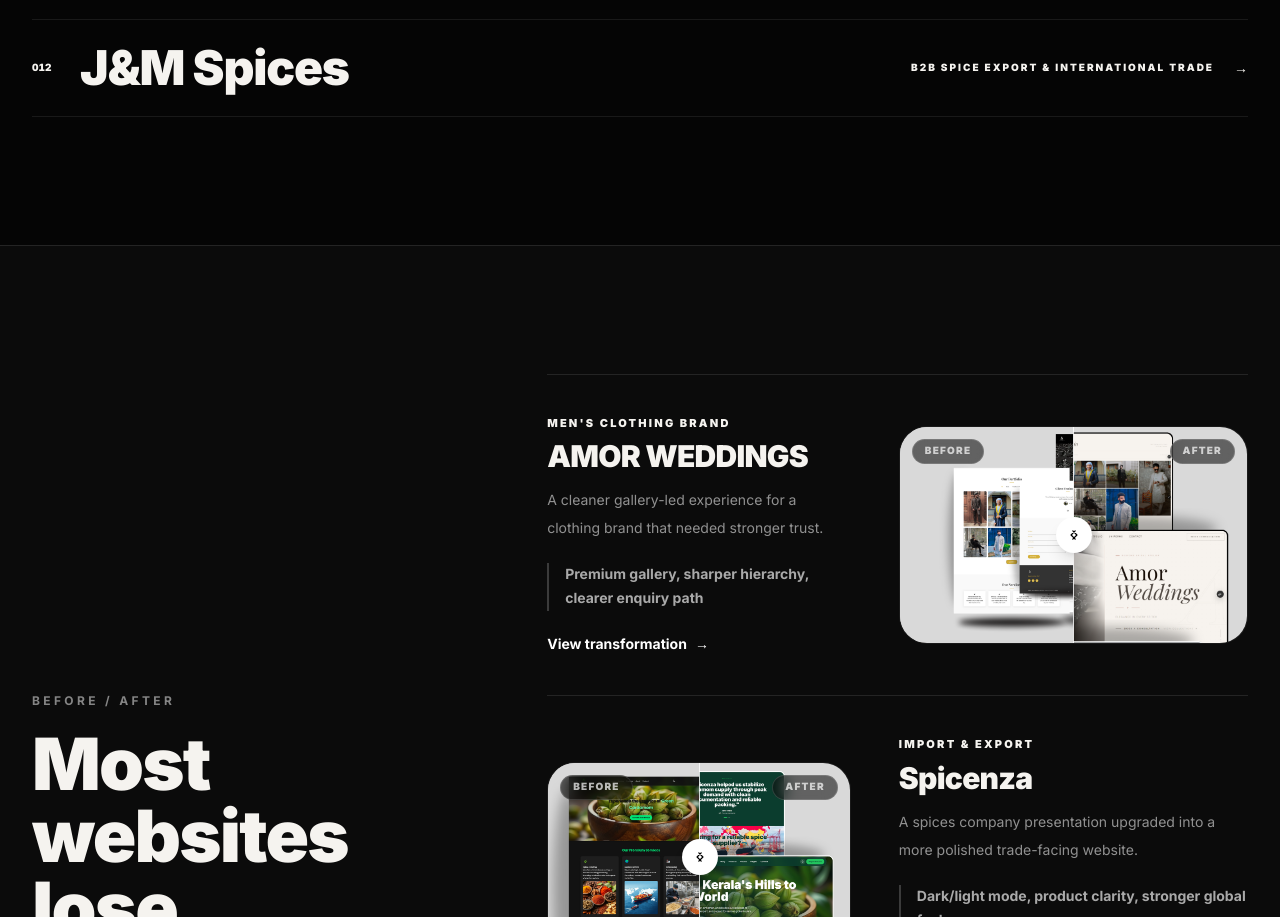
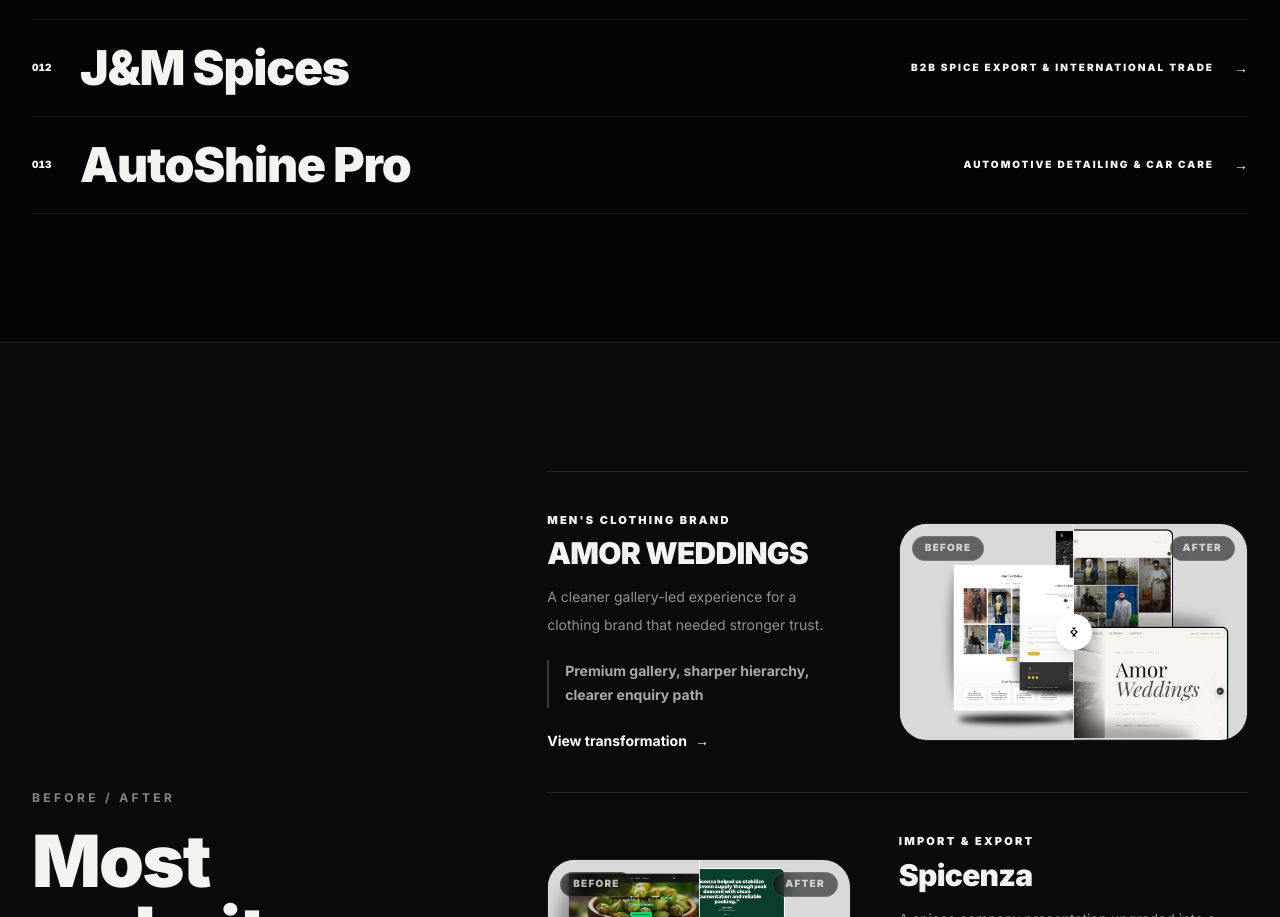
Before and after one commit to muhammedmuneerk/weboltrix, a React (Vite) app: page / in a window 1280 px wide. Shown: the part 3043-3960 px from the top of the page. Built offline with nearby package versions, Linux system fonts and the light colour scheme.

Commit message:
add the AutoShine Pro Project into the siteData.js Projects

```diff
--- a/src/data/siteData.js
+++ b/src/data/siteData.js
@@ -13,6 +13,7 @@
 import noirCuisineImage from "../assets/preview/noir-cuisine.png";
 import shazRealtyImage from "../assets/preview/ShazRealty-Preview.png";
 import jandmSpicesImage from "../assets/preview/J&M Spices-Preview.png";
+import autoShineProImage from "../assets/preview/AutoShinePro-Preview.png";
 import amorWeddingsBefore from "../assets/preview/before-after/AmorWeddings-Before.png";
 import amorWeddingsAfter from "../assets/preview/before-after/AmorWeddings-After.png";
 import spicenzaBefore from "../assets/preview/before-after/Spicenza-Before.png";
@@ -357,6 +358,37 @@
       "SEO metadata, responsive layouts, and motion-driven interactions support discoverability and a polished browsing experience.",
     ],
   },
+  {
+    slug: "autoshine-pro",
+    title: "AutoShine Pro",
+    category: "Automotive Detailing & Car Care",
+    image: autoShineProImage,
+    visualAlt:
+      "AutoShine Pro automotive detailing website featuring car care services, interactive comparisons, galleries, and booking screens.",
+    description:
+      "An automotive detailing website featuring car care services, interactive galleries, and online booking requests.",
+    link: "https://autoshinepro-ten.vercel.app/",
+    tags: ["React", "Vite", "Tailwind CSS", "Motion", "Lucide React"],
+    transformation:
+      "From traditional car care services -> interactive automotive digital experience",
+    impact:
+      "Clearer service discovery, engaging visuals, and simpler booking inquiries",
+    problem:
+      "AutoShine Pro needed a website to showcase detailing services and simplify customer booking inquiries.",
+    solution:
+      "We built an automotive website with service pricing, before-and-after comparisons, and WhatsApp booking.",
+    result:
+      "An interactive website that helps customers explore services, compare results, and request appointments.",
+    metrics: ["Interactive comparison", "Service catalog", "WhatsApp booking"],
+    caseNotes: [
+      "A dark automotive-inspired interface with blue accents and an optional light mode establishes a distinct visual identity.",
+      "An interactive before-and-after slider helps visitors compare vehicle detailing results.",
+      "A filterable project gallery organizes car, bike, interior, and ceramic coating showcases.",
+      "Service pages present detailing packages, pricing, benefits, and frequently asked questions.",
+      "A multi-step booking interface collects vehicle details, services, and preferred dates before preparing a WhatsApp request.",
+      "Responsive layouts, animated transitions, and scroll interactions create a consistent browsing experience.",
+    ],
+  },
 ];
 
 export const beforeAfterProjects = [
```
Also changed, not shown: src/assets/preview/AutoShinePro-Preview.png (added).
